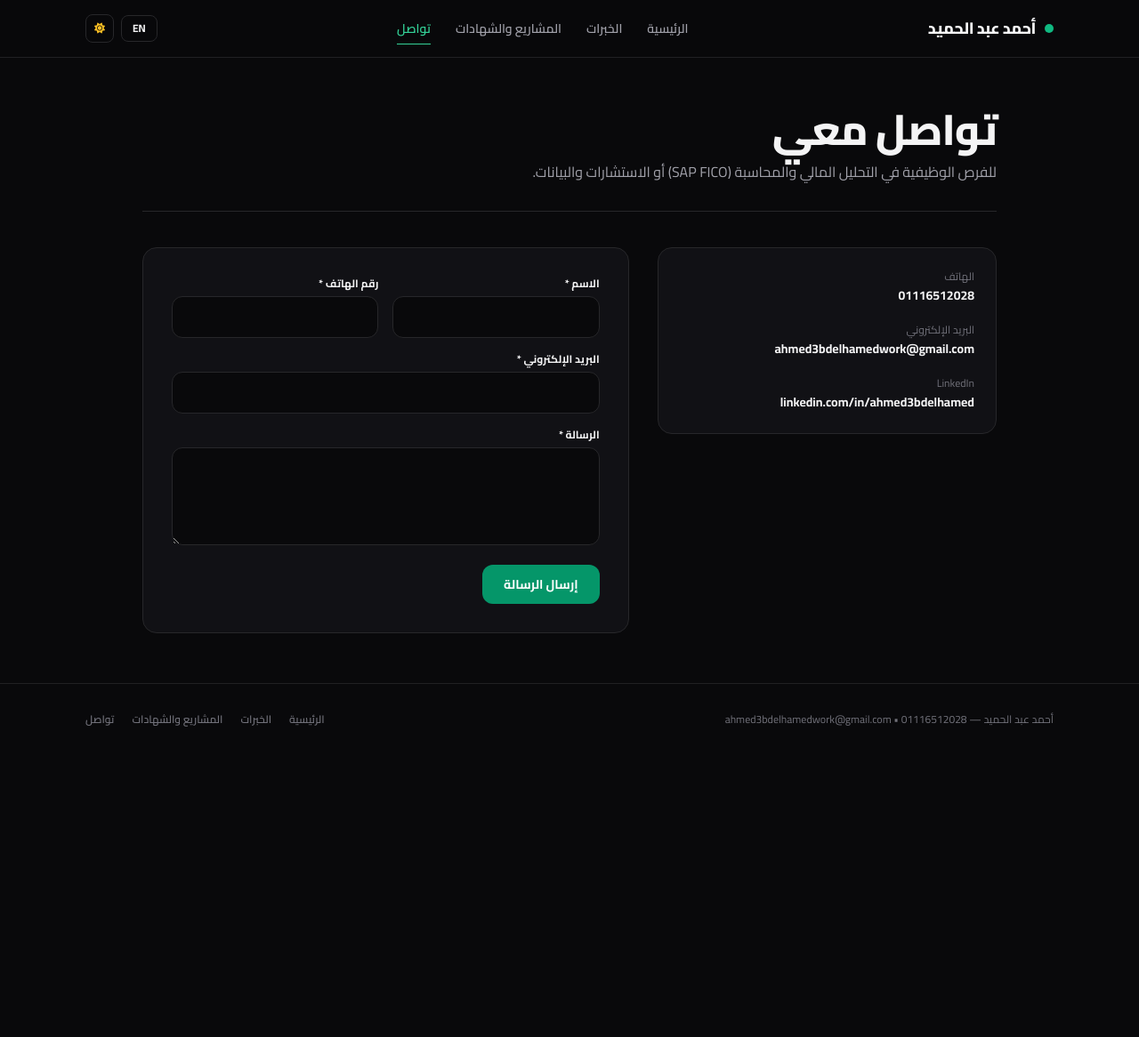
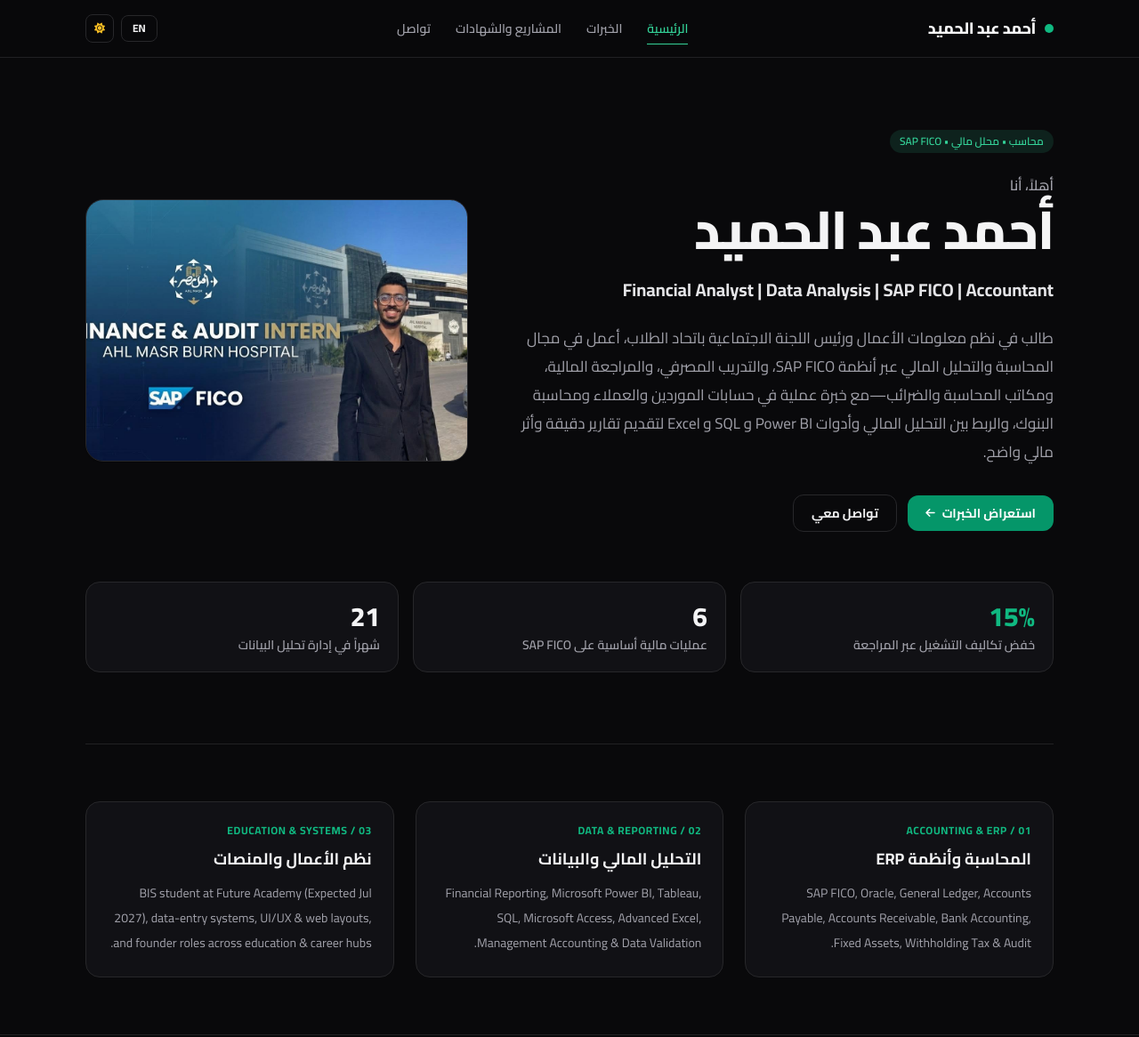
Before and after one commit to ahmed3bdelhamedd/ahmed3bdelhamed, a plain HTML site: page index.html in a window 1280 px wide. Shown: the top 1166 px of the page at 89% size. Before the commit the page ends 849 px from the top, so only its background shows below. Drawn offline with nearby package versions, Linux system fonts and the light colour scheme; files that its build step writes are made by us from their sources; files whose address does not match are found by name.

Commit message:
Update index.html

```diff
--- a/index.html
+++ b/index.html
@@ -3,7 +3,8 @@
 <head>
   <meta charset="UTF-8" />
   <meta name="viewport" content="width=device-width, initial-scale=1.0" />
-  <title>Contact — Ahmed Abdelhamed</title>
+  <title>Ahmed Abdelhamed — Financial Analyst & Accountant</title>
+  <meta name="description" content="Ahmed Abdelhamed — Financial Analyst, Accountant (SAP FICO), and Data Analysis (Power BI, SQL, Excel)." />
 
   <link rel="preconnect" href="https://fonts.googleapis.com">
   <link rel="preconnect" href="https://fonts.gstatic.com" crossorigin>
@@ -15,8 +16,14 @@
       darkMode: 'class',
       theme: {
         extend: {
-          colors: { lightBg: '#fafafa', darkBg: '#09090b' },
-          fontFamily: { arabic: ['Cairo', 'sans-serif'], english: ['Plus Jakarta Sans', 'sans-serif'] }
+          colors: {
+            lightBg: '#fafafa',
+            darkBg: '#09090b'
+          },
+          fontFamily: {
+            arabic: ['Cairo', 'sans-serif'],
+            english: ['Plus Jakarta Sans', 'sans-serif']
+          }
         }
       }
     };
@@ -25,6 +32,7 @@
 </head>
 <body class="bg-lightBg text-zinc-900 dark:bg-darkBg dark:text-zinc-100 font-arabic antialiased selection:bg-emerald-600 selection:text-white">
 
+  <!-- Header -->
   <header class="sticky top-0 z-40 border-b border-zinc-200/80 dark:border-zinc-800/80 bg-lightBg/85 dark:bg-darkBg/85 backdrop-blur-md">
     <div class="max-w-6xl mx-auto px-5 sm:px-8 h-16 flex items-center justify-between">
       <a href="index.html" class="font-extrabold text-base sm:text-lg tracking-tight flex items-center gap-2.5">
@@ -33,10 +41,10 @@
       </a>
 
       <nav class="hidden md:flex items-center gap-7 text-sm font-semibold text-zinc-600 dark:text-zinc-400">
-        <a href="index.html" class="nav-link" data-i18n="nav_home">الرئيسية</a>
+        <a href="index.html" class="nav-link active" data-i18n="nav_home">الرئيسية</a>
         <a href="experience.html" class="nav-link" data-i18n="nav_exp">الخبرات</a>
         <a href="projects.html" class="nav-link" data-i18n="nav_projects">المشاريع والشهادات</a>
-        <a href="contact.html" class="nav-link active" data-i18n="nav_contact">تواصل</a>
+        <a href="contact.html" class="nav-link" data-i18n="nav_contact">تواصل</a>
       </nav>
 
       <div class="flex items-center gap-2">
@@ -53,75 +61,109 @@
     </div>
 
     <div id="mobileMenu" class="hidden md:hidden px-5 py-4 space-y-2.5 border-t border-zinc-200 dark:border-zinc-800 bg-lightBg dark:bg-darkBg text-sm font-semibold">
-      <a href="index.html" class="block py-1" data-i18n="nav_home">الرئيسية</a>
+      <a href="index.html" class="block py-1 text-emerald-500" data-i18n="nav_home">الرئيسية</a>
       <a href="experience.html" class="block py-1" data-i18n="nav_exp">الخبرات</a>
       <a href="projects.html" class="block py-1" data-i18n="nav_projects">المشاريع والشهادات</a>
-      <a href="contact.html" class="block py-1 text-emerald-500" data-i18n="nav_contact">تواصل</a>
+      <a href="contact.html" class="block py-1" data-i18n="nav_contact">تواصل</a>
     </div>
   </header>
 
-  <main class="max-w-5xl mx-auto px-5 sm:px-8 py-14">
-    <div class="pb-8 border-b border-zinc-200 dark:border-zinc-800 mb-10">
-      <h1 class="text-3xl sm:text-5xl font-extrabold tracking-tight" data-i18n="c_h1">تواصل معي</h1>
-      <p class="text-sm sm:text-base text-zinc-500 dark:text-zinc-400 mt-3" data-i18n="c_sub">
-        للفرص الوظيفية في التحليل المالي والمحاسبة (SAP FICO) أو الاستشارات والبيانات.
-      </p>
-    </div>
+  <main class="max-w-6xl mx-auto px-5 sm:px-8">
 
-    <div class="grid md:grid-cols-12 gap-8">
-      <div class="md:col-span-5 surface-panel p-6 space-y-5 h-fit">
-        <div>
-          <div class="text-xs text-zinc-500" data-i18n="lbl_phone">الهاتف</div>
-          <a href="tel:+201116512028" dir="ltr" class="text-sm font-bold hover:text-emerald-500">01116512028</a>
+    <!-- Editorial Intro with Cover -->
+    <section class="pt-14 pb-16 sm:pt-20 sm:pb-20 border-b border-zinc-200 dark:border-zinc-800/80">
+      <div class="grid lg:grid-cols-12 gap-10 items-center">
+
+        <div class="lg:col-span-7 space-y-6">
+          <span class="pill-badge" data-i18n="intro_tag">محاسب • محلل مالي • SAP FICO</span>
+
+          <div class="space-y-2">
+            <p class="text-sm sm:text-base font-semibold text-zinc-500 dark:text-zinc-400" data-i18n="intro_hi">أهلاً، أنا</p>
+            <h1 class="text-4xl sm:text-6xl font-extrabold tracking-tight leading-[1.12]" data-i18n="intro_name">
+              أحمد عبد الحميد
+            </h1>
+          </div>
+
+          <p class="text-lg sm:text-xl font-bold text-zinc-700 dark:text-zinc-200" data-i18n="intro_role">
+            Financial Analyst | Data Analysis | SAP FICO | Accountant
+          </p>
+
+          <p class="text-base sm:text-[17px] leading-8 text-zinc-600 dark:text-zinc-400" data-i18n="intro_bio">
+            طالب في نظم معلومات الأعمال ورئيس اللجنة الاجتماعية باتحاد الطلاب، أعمل في مجال المحاسبة والتحليل المالي عبر أنظمة SAP FICO، والتدريب المصرفي، والمراجعة المالية، ومكاتب المحاسبة والضرائب—مع خبرة عملية في حسابات الموردين والعملاء ومحاسبة البنوك، والربط بين التحليل المالي وأدوات Power BI و SQL و Excel لتقديم تقارير دقيقة وأثر مالي واضح.
+          </p>
+
+          <div class="flex flex-wrap items-center gap-3 pt-2">
+            <a href="experience.html" class="px-5 py-2.5 rounded-xl bg-emerald-600 hover:bg-emerald-500 text-white text-sm font-bold transition inline-flex items-center gap-2">
+              <span data-i18n="cta_exp">استعراض الخبرات</span>
+              <i class="fa-solid fa-arrow-left rtl:rotate-0 ltr:rotate-180 text-xs"></i>
+            </a>
+            <a href="contact.html" class="px-5 py-2.5 rounded-xl border border-zinc-300 dark:border-zinc-800 hover:border-emerald-500 text-sm font-bold transition">
+              <span data-i18n="cta_contact">تواصل معي</span>
+            </a>
+          </div>
         </div>
-        <div>
-          <div class="text-xs text-zinc-500" data-i18n="lbl_email">البريد الإلكتروني</div>
-          <a href="mailto:ahmed3bdelhamedwork@gmail.com" class="text-sm font-bold hover:text-emerald-500 break-all">ahmed3bdelhamedwork@gmail.com</a>
+
+        <!-- Cover Visual -->
+        <div class="lg:col-span-5">
+          <div class="cover-frame aspect-[4/3] sm:aspect-[16/11] shadow-sm">
+            <img src="coversite.jpg" alt="Ahmed Abdelhamed Cover" class="cover-img" />
+          </div>
         </div>
-        <div>
-          <div class="text-xs text-zinc-500">LinkedIn</div>
-          <a href="https://linkedin.com/in/ahmed3bdelhamed" target="_blank" rel="noopener" class="text-sm font-bold hover:text-emerald-500">linkedin.com/in/ahmed3bdelhamed</a>
+
+      </div>
+
+      <!-- Clean Key Figures -->
+      <div class="grid grid-cols-1 sm:grid-cols-3 gap-4 mt-14">
+        <div class="surface-panel p-5">
+          <div class="text-2xl sm:text-3xl font-extrabold text-emerald-500 tabular-nums">15%</div>
+          <div class="text-xs sm:text-sm font-semibold text-zinc-500 dark:text-zinc-400 mt-1" data-i18n="fig1">خفض تكاليف التشغيل عبر المراجعة</div>
+        </div>
+        <div class="surface-panel p-5">
+          <div class="text-2xl sm:text-3xl font-extrabold text-zinc-900 dark:text-zinc-100 tabular-nums">6</div>
+          <div class="text-xs sm:text-sm font-semibold text-zinc-500 dark:text-zinc-400 mt-1" data-i18n="fig2">عمليات مالية أساسية على SAP FICO</div>
+        </div>
+        <div class="surface-panel p-5">
+          <div class="text-2xl sm:text-3xl font-extrabold text-zinc-900 dark:text-zinc-100 tabular-nums">21</div>
+          <div class="text-xs sm:text-sm font-semibold text-zinc-500 dark:text-zinc-400 mt-1" data-i18n="fig3">شهراً في إدارة تحليل البيانات</div>
         </div>
       </div>
+    </section>
 
-      <div class="md:col-span-7 surface-panel p-6 sm:p-8">
-        <form id="contactForm" class="space-y-4">
-          <div class="grid sm:grid-cols-2 gap-4">
-            <div>
-              <label for="name" class="block text-xs font-bold mb-1.5" data-i18n="f_name">الاسم *</label>
-              <input id="name" name="name" type="text" required maxlength="200" class="field-input" />
-            </div>
-            <div>
-              <label for="phone" class="block text-xs font-bold mb-1.5" data-i18n="f_phone">رقم الهاتف *</label>
-              <input id="phone" name="phone" type="tel" required maxlength="50" dir="ltr" class="field-input" />
-            </div>
-          </div>
+    <!-- Focus Pillars -->
+    <section class="py-16 grid md:grid-cols-3 gap-6">
+      <div class="surface-panel p-6 space-y-2.5">
+        <div class="text-xs font-bold uppercase tracking-wider text-emerald-500">01 / ACCOUNTING & ERP</div>
+        <h2 class="text-lg font-bold" data-i18n="p1_title">المحاسبة وأنظمة ERP</h2>
+        <p class="text-sm leading-7 text-zinc-600 dark:text-zinc-400" data-i18n="p1_desc">
+          SAP FICO, Oracle, General Ledger, Accounts Payable, Accounts Receivable, Bank Accounting, Fixed Assets, Withholding Tax & Audit.
+        </p>
+      </div>
 
-          <div>
-            <label for="email" class="block text-xs font-bold mb-1.5" data-i18n="f_email">البريد الإلكتروني *</label>
-            <input id="email" name="email" type="email" required maxlength="200" dir="ltr" class="field-input" />
-          </div>
+      <div class="surface-panel p-6 space-y-2.5">
+        <div class="text-xs font-bold uppercase tracking-wider text-emerald-500">02 / DATA & REPORTING</div>
+        <h2 class="text-lg font-bold" data-i18n="p2_title">التحليل المالي والبيانات</h2>
+        <p class="text-sm leading-7 text-zinc-600 dark:text-zinc-400" data-i18n="p2_desc">
+          Financial Reporting, Microsoft Power BI, Tableau, SQL, Microsoft Access, Advanced Excel, Management Accounting & Data Validation.
+        </p>
+      </div>
 
-          <div>
-            <label for="message" class="block text-xs font-bold mb-1.5" data-i18n="f_msg">الرسالة *</label>
-            <textarea id="message" name="message" rows="4" required maxlength="4000" class="field-input"></textarea>
-          </div>
+      <div class="surface-panel p-6 space-y-2.5">
+        <div class="text-xs font-bold uppercase tracking-wider text-emerald-500">03 / EDUCATION & SYSTEMS</div>
+        <h2 class="text-lg font-bold" data-i18n="p3_title">نظم الأعمال والمنصات</h2>
+        <p class="text-sm leading-7 text-zinc-600 dark:text-zinc-400" data-i18n="p3_desc">
+          BIS student at Future Academy (Expected Jul 2027), data-entry systems, UI/UX & web layouts, and founder roles across education & career hubs.
+        </p>
+      </div>
+    </section>
 
-          <button id="submitBtn" type="submit" class="px-6 py-3 rounded-xl bg-emerald-600 hover:bg-emerald-500 text-white text-sm font-bold transition">
-            <span data-i18n="f_send">إرسال الرسالة</span>
-          </button>
-
-          <div id="statusBox" class="hidden p-3.5 rounded-xl text-xs sm:text-sm font-semibold"></div>
-        </form>
-      </div>
-    </div>
   </main>
 
+  <!-- Footer -->
   <footer class="border-t border-zinc-200 dark:border-zinc-800/80 py-8 text-xs text-zinc-500">
     <div class="max-w-6xl mx-auto px-5 sm:px-8 flex flex-col sm:flex-row items-center justify-between gap-4">
       <span data-i18n="footer">أحمد عبد الحميد — ahmed3bdelhamedwork@gmail.com • 01116512028</span>
       <div class="flex items-center gap-5 font-semibold">
-        <a href="index.html" class="hover:text-emerald-500" data-i18n="nav_home">الرئيسية</a>
+        <a href="https://linkedin.com/in/ahmed3bdelhamed" target="_blank" rel="noopener" class="hover:text-emerald-500">LinkedIn</a>
         <a href="experience.html" class="hover:text-emerald-500" data-i18n="nav_exp">الخبرات</a>
         <a href="projects.html" class="hover:text-emerald-500" data-i18n="nav_projects">المشاريع والشهادات</a>
         <a href="contact.html" class="hover:text-emerald-500" data-i18n="nav_contact">تواصل</a>
```
